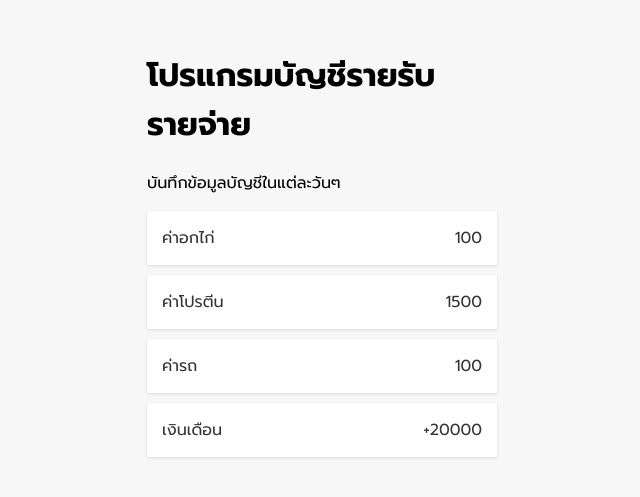
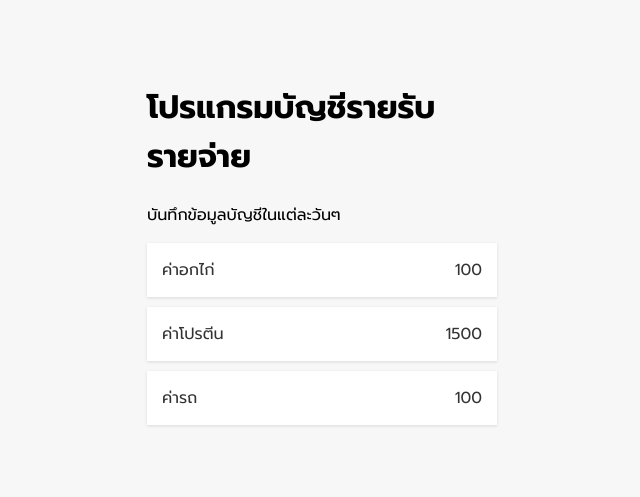
Before and after one commit to Dernorayytor/my_react_practice, a React (Create React App) app in the folder react-basic/: page / in a window 1280 px wide. Shown: the part 141-638 px from the top of the page, without its empty margins (318-958 px from the left). Built offline with nearby package versions, Linux system fonts and the light colour scheme.

Commit message:
Props & Array Map (loopไม่ต้องมาคอยกำหนดเวลาเพิ่มข้อมูล)

```diff
--- a/react-basic/src/component/Item.js
+++ b/react-basic/src/component/Item.js
@@ -1,6 +1,7 @@
 import React from 'react';
 import "../style/item.css"
 const Item =({title,amount})=>{
+    // const {title,amount}= props //ไม่ต้องมา props.amount เก็บไว้ เพื่อเรียกใช้ amount
     return (
         <li >{title}<span>{amount}</span></li>
 );
--- a/react-basic/src/component/Transaction.js
+++ b/react-basic/src/component/Transaction.js
@@ -8,10 +8,15 @@ const Transaction =()=>{
     ]
     return (
         <ul className="item-list">
-            <Item title={data[0].title} amount={data[0].amount}/>
+            {/* แบบloopไม่ต้องมาคอยกำหนดเวลาเพิ่มข้อมูล*/}
+            {data.map((element)=>{
+                return <Item title={element.title} amount={element.amount}/>
+})}
+
+            {/* <Item title={data[0].title} amount={data[0].amount}/>
             <Item title={data[1].title} amount={data[1].amount}/>
             <Item title={data[2].title} amount={data[2].amount}/>
-            <Item2/>
+            <Item2/> //แบบไม่loop */}
         </ul>
     );
   }
```
